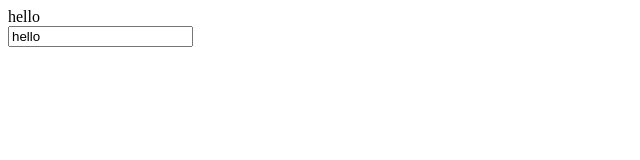
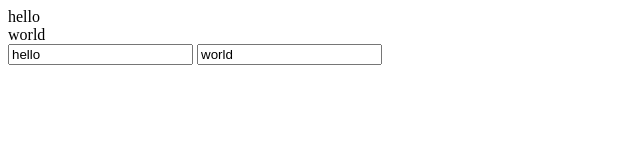
Before and after one commit to caoxuccc/self-vue, a website: page index.html in a window 1280 px wide. Shown: the whole page, without its empty margins (0-640 px from the left). Drawn offline with Linux system fonts and the light colour scheme.

Commit message:
增加绑定数据

```diff
--- a/index.html
+++ b/index.html
@@ -7,8 +7,12 @@
 </head>
 <body>
 	<div id='app6'>
-		<div>{{message}}</div>
+		<div>
+			<div>{{message}}</div>
+			<div>{{message2}}</div>
+		</div>
 		<input v-model="message">
+		<input v-model="message2">
 	</div>
 
 </body>
@@ -16,17 +20,11 @@
 <script type='module'>
 	import {SelfVue as Vue} from './self-vue.js'
 
-	// var app = new Vue({
-	// 	el: '#app',
-	// 	data: {
-	// 		message: 'hello'
-	// 	}
-	// })
-	// console.log(`Vue`, Vue);
 	var app6 = new Vue({
 		el: '#app6',
 		data: {
-			message: 'hello'
+			message: 'hello',
+			message2: 'world'
 		}
 	})
 
```
